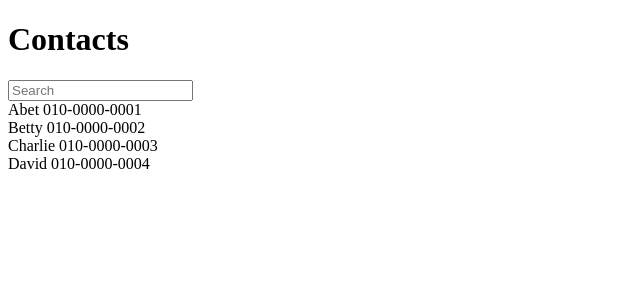
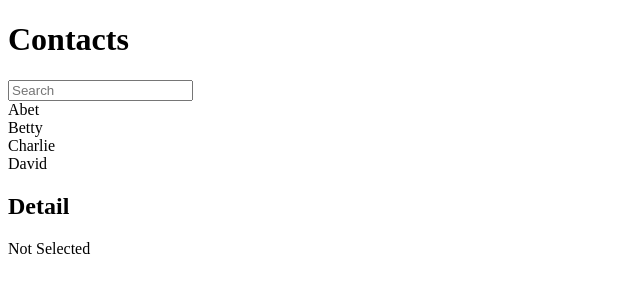
Before and after one commit to conquerex/Adventure_React, a React app: page / in a window 1280 px wide. Shown: the top 300 px of the page, without its empty margins (0-640 px from the left). Built offline with nearby package versions, Linux system fonts and the light colour scheme; the HTML template or start-up script is replaced by a standard one.

Commit message:
Contact detail : select a item

```diff
--- a/src/components/Contact.js
+++ b/src/components/Contact.js
@@ -1,5 +1,6 @@
 import React, {Component} from 'react';
 import ContactInfo from './ContactsInfo';
+import ContactDetails from './ContactDetails';
 
 export default class Contact extends Component {
 
@@ -7,6 +8,7 @@
         super(props);
         this.state = {
             keyword:'',
+            selectKey: -1,
             contactData: [{
                 name: 'Abet',
                 phone: '010-0000-0001'
@@ -23,6 +25,7 @@
         };
 
         this.handleChange = this.handleChange.bind(this);
+        this.handleClick =  this.handleClick.bind(this);
     }
 
     handleChange(e) {
@@ -30,6 +33,13 @@
         this.setState({
             keyword: e.target.value
         });
+    }
+
+    handleClick(key) {
+        this.setState({
+            selectKey: key
+        });
+        console.log(key, ' is selected~!!!');
     }
 
     render() {
@@ -42,7 +52,10 @@
                 }
             );
             return data.map((contact, i) => {
-                return (<ContactInfo contact={contact} key={i}/>);
+                return (<ContactInfo
+                            contact={contact}
+                            key={i}
+                            onClick={() => this.handleClick(i)}/>);
             });
         };
 
@@ -55,6 +68,10 @@
                     value={this.state.keyword}
                     onChange={this.handleChange} />
                 <div>{mapToComponents(this.state.contactData)}</div>
+                <p/>
+                <ContactDetails
+                    isSelected={this.state.selectKey != -1}
+                    contact={this.state.contactData[this.state.selectKey]}/>
             </div>
         );
     }
--- /dev/null
+++ b/src/components/ContactDetails.js
@@ -0,0 +1,28 @@
+import React from 'react';
+
+export default class ContactDetails extends React.Component {
+    render() {
+
+        const details = (
+            <div>
+                <p>{this.props.contact.name}</p>
+                <p>{this.props.contact.phone}</p>
+            </div>
+        );
+        const blank = (<div>Not Selected</div>);
+
+        return (
+            <div>
+                <h2>Detail</h2>
+                {this.props.isSelected ? details : blank}
+            </div>
+        );
+    }
+}
+
+ContactDetails.defaultProps = {
+    contact: {
+        name: '',
+        phone: ''
+    }
+}
--- a/src/components/ContactsInfo.js
+++ b/src/components/ContactsInfo.js
@@ -3,7 +3,7 @@
 export default class ContactInfo extends React.Component {
     render() {
         return (
-            <div>{this.props.contact.name} {this.props.contact.phone}</div>
+            <div onClick={this.props.onClick}>{this.props.contact.name}</div>
         );
     }
 }
```
